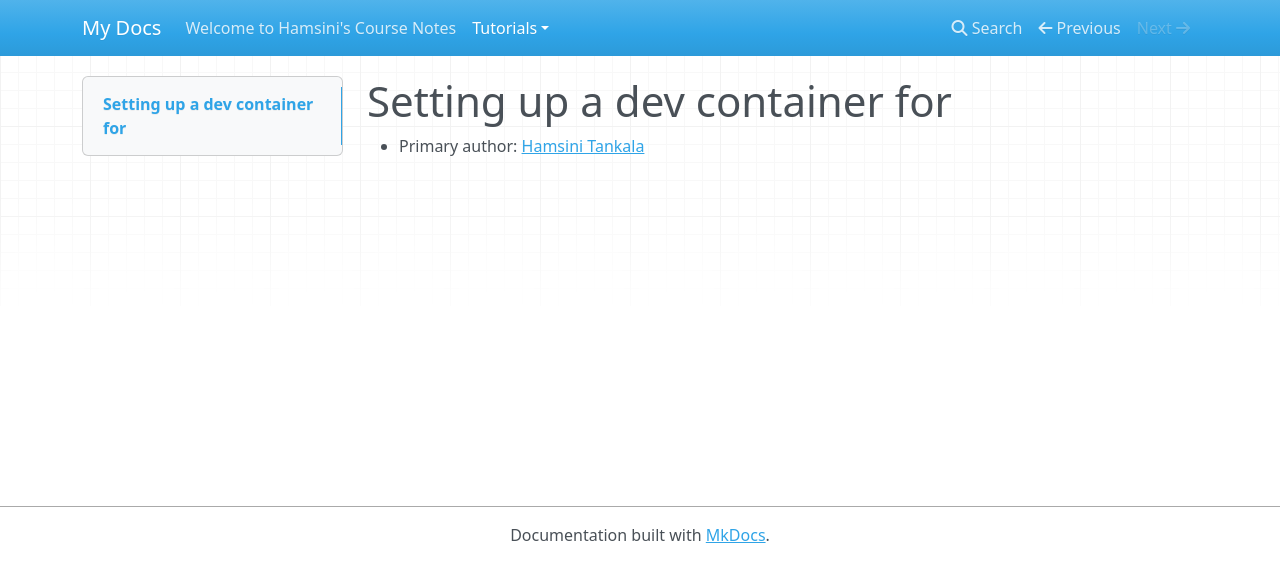
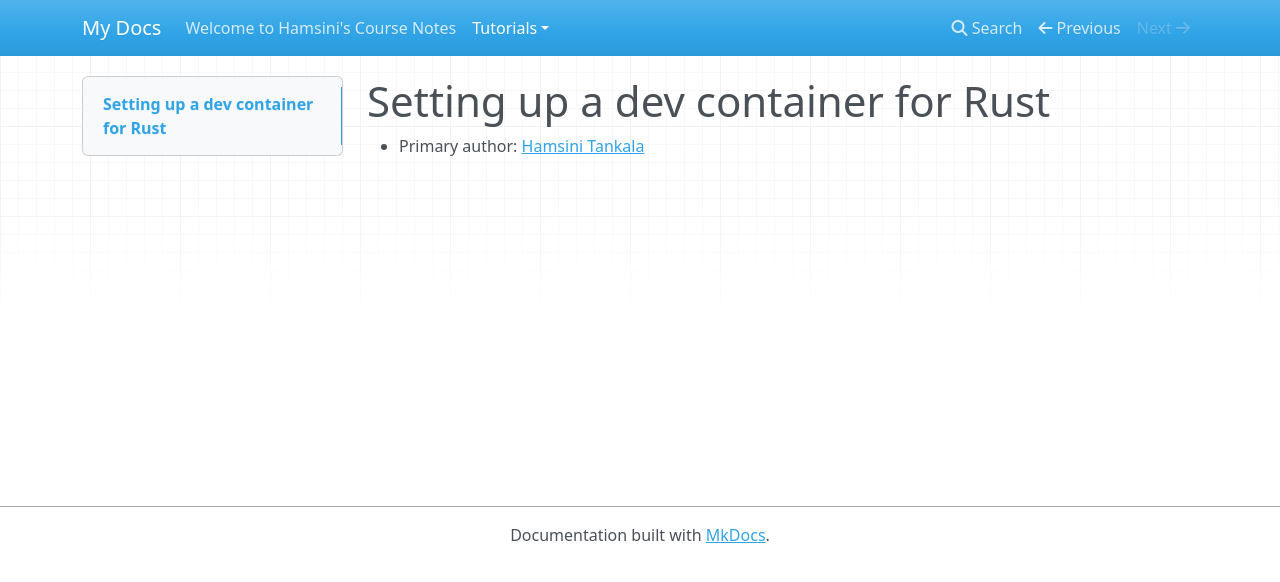
Before and after one commit to htankala/comp423-course-notes, an MkDocs documentation site: the page built from docs/tutorials/go-setup.md, in a window 1280 px wide. Shown: the top 582 px of the page. Built offline with MkDocs 1.6.1, drawn with Linux system fonts in a browser that asks for light colours; nearby versions of some CDN libraries.

Commit message:
Added rust name in go-setup.md

```diff
--- a/docs/tutorials/go-setup.md
+++ b/docs/tutorials/go-setup.md
@@ -1,3 +1,2 @@
-# Setting up a dev container for <Insert: Go or Rust depending on which you are doing>
-
+# Setting up a dev container for Rust
 * Primary author: [Hamsini Tankala](https://github.com/htankala)
```
